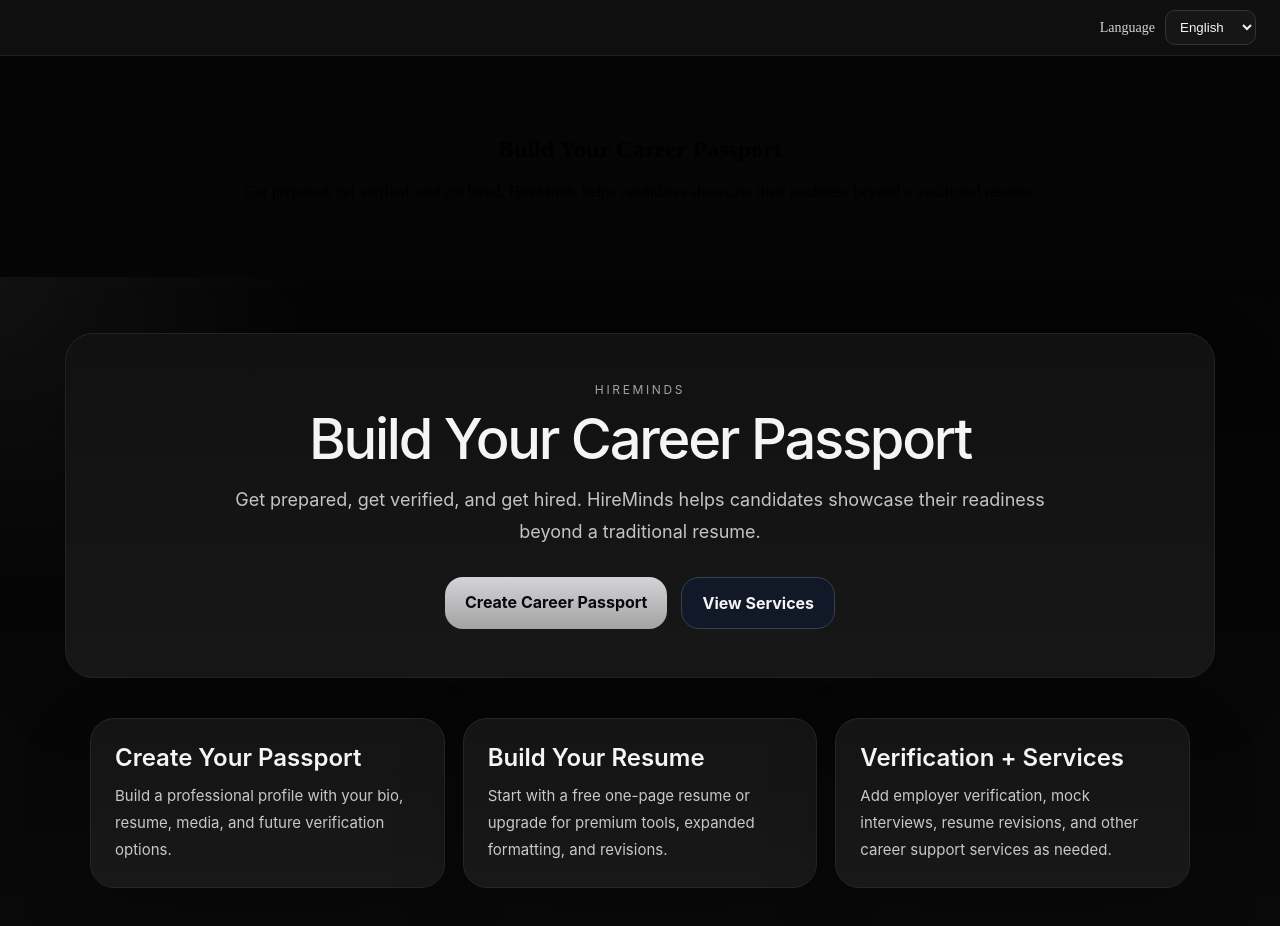
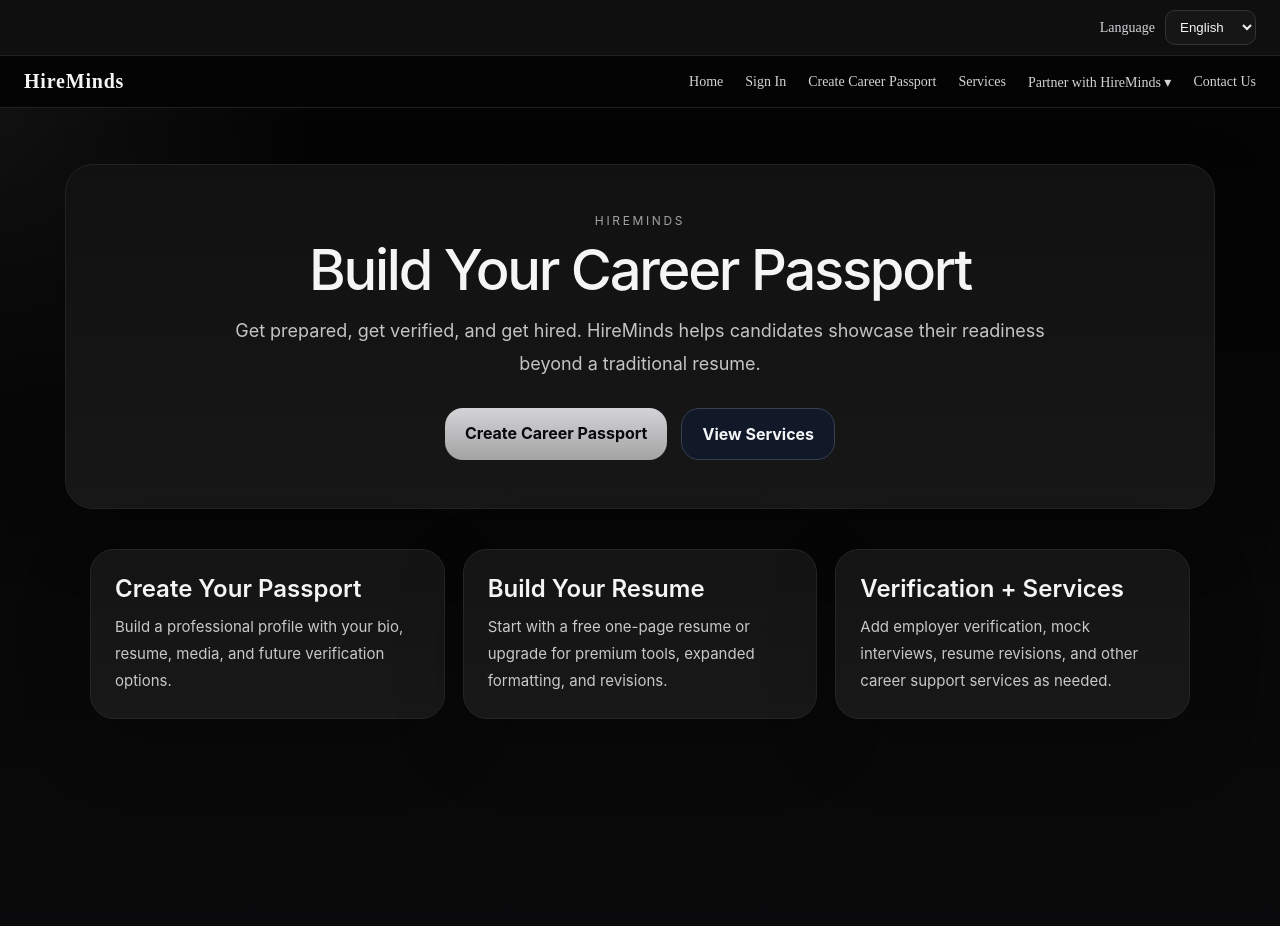
Before and after one commit to UrMizery/hireminds-platform, a Next.js app: page / in a window 1280 px wide. Shown: the top 926 px of the page. Built offline with nearby package versions, Linux system fonts and the light colour scheme.

Commit message:
Update SiteHeader.tsx

```diff
--- a/app/components/SiteHeader.tsx
+++ b/app/components/SiteHeader.tsx
@@ -1,11 +1,129 @@
-export default function HeroSection() {
+"use client";
+
+import { useState } from "react";
+
+export default function SiteHeader() {
+  const [open, setOpen] = useState(false);
+
   return (
-    <section style={{ padding: "60px 20px", textAlign: "center" }}>
-      <h1>Build Your Career Passport</h1>
-      <p>
-        Get prepared, get verified, and get hired. HireMinds helps candidates
-        showcase their readiness beyond a traditional resume.
-      </p>
-    </section>
+    <header style={styles.header}>
+      <div style={styles.inner}>
+        <a href="/" style={styles.logo}>
+          HireMinds
+        </a>
+
+        <nav style={styles.nav}>
+          <a href="/" style={styles.link}>
+            Home
+          </a>
+
+          <a href="/sign-in" style={styles.link}>
+            Sign In
+          </a>
+
+          <a href="/sign-up" style={styles.link}>
+            Create Career Passport
+          </a>
+
+          <a href="/services" style={styles.link}>
+            Services
+          </a>
+
+          {/* Partner dropdown */}
+          <div
+            style={styles.dropdown}
+            onMouseEnter={() => setOpen(true)}
+            onMouseLeave={() => setOpen(false)}
+          >
+            <span style={styles.link}>Partner with HireMinds ▾</span>
+
+            {open && (
+              <div style={styles.menu}>
+                <a href="/partner/employers" style={styles.menuItem}>
+                  Employers
+                </a>
+
+                <a href="/partner/nonprofits" style={styles.menuItem}>
+                  Nonprofits
+                </a>
+
+                <a href="/partner/other" style={styles.menuItem}>
+                  Other
+                </a>
+              </div>
+            )}
+          </div>
+
+          <a href="/contact" style={styles.link}>
+            Contact Us
+          </a>
+        </nav>
+      </div>
+    </header>
   );
 }
+
+const styles: Record<string, React.CSSProperties> = {
+  header: {
+    width: "100%",
+    position: "sticky",
+    top: 0,
+    zIndex: 100,
+    background: "rgba(5,5,5,0.95)",
+    backdropFilter: "blur(10px)",
+    borderBottom: "1px solid #1f1f1f",
+  },
+
+  inner: {
+    maxWidth: "1400px",
+    margin: "0 auto",
+    padding: "14px 24px",
+    display: "flex",
+    justifyContent: "space-between",
+    alignItems: "center",
+  },
+
+  logo: {
+    color: "#f5f5f5",
+    fontSize: "20px",
+    fontWeight: 600,
+    textDecoration: "none",
+    letterSpacing: "0.04em",
+  },
+
+  nav: {
+    display: "flex",
+    gap: "22px",
+    alignItems: "center",
+  },
+
+  link: {
+    color: "#d4d4d8",
+    textDecoration: "none",
+    fontSize: "14px",
+    cursor: "pointer",
+  },
+
+  dropdown: {
+    position: "relative",
+  },
+
+  menu: {
+    position: "absolute",
+    top: 28,
+    right: 0,
+    background: "#111",
+    border: "1px solid #333",
+    borderRadius: 12,
+    padding: 8,
+    minWidth: 180,
+  },
+
+  menuItem: {
+    display: "block",
+    padding: "8px 10px",
+    color: "#f4f4f5",
+    textDecoration: "none",
+    fontSize: 14,
+  },
+};
```
